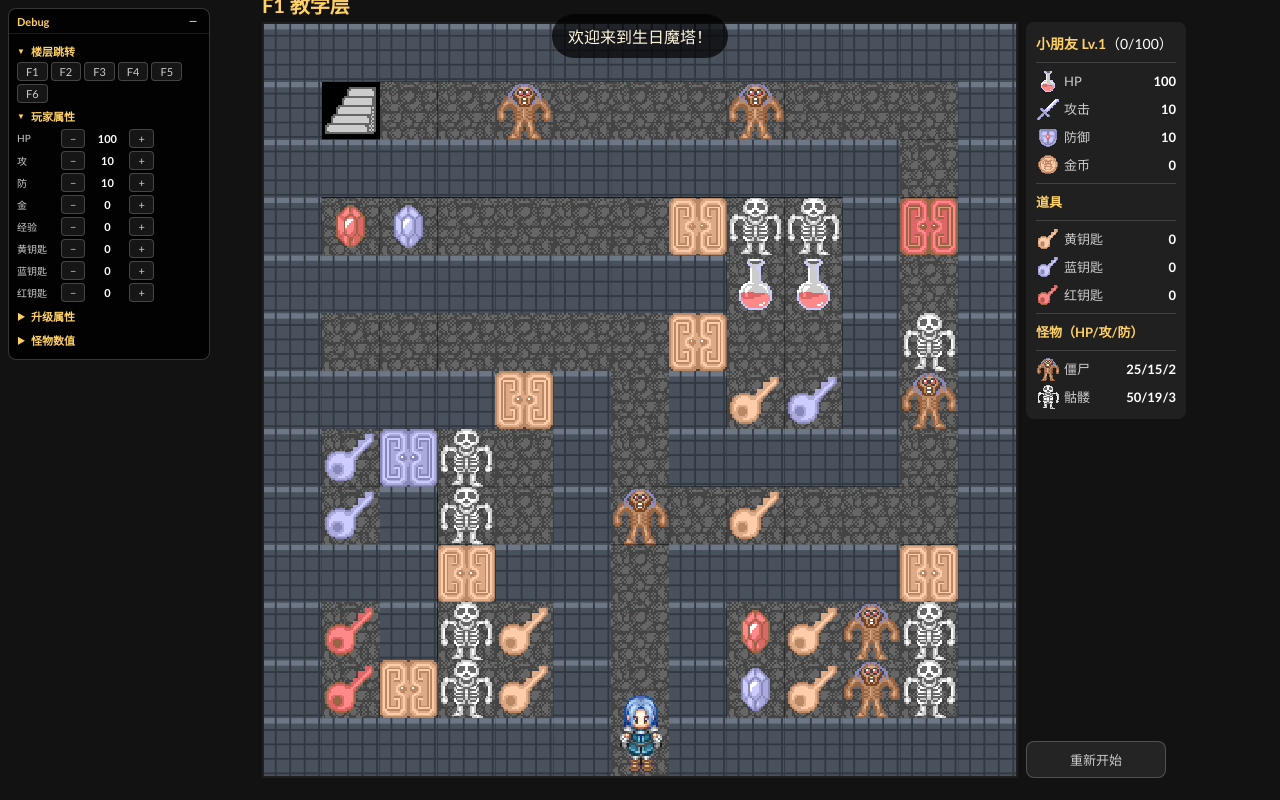
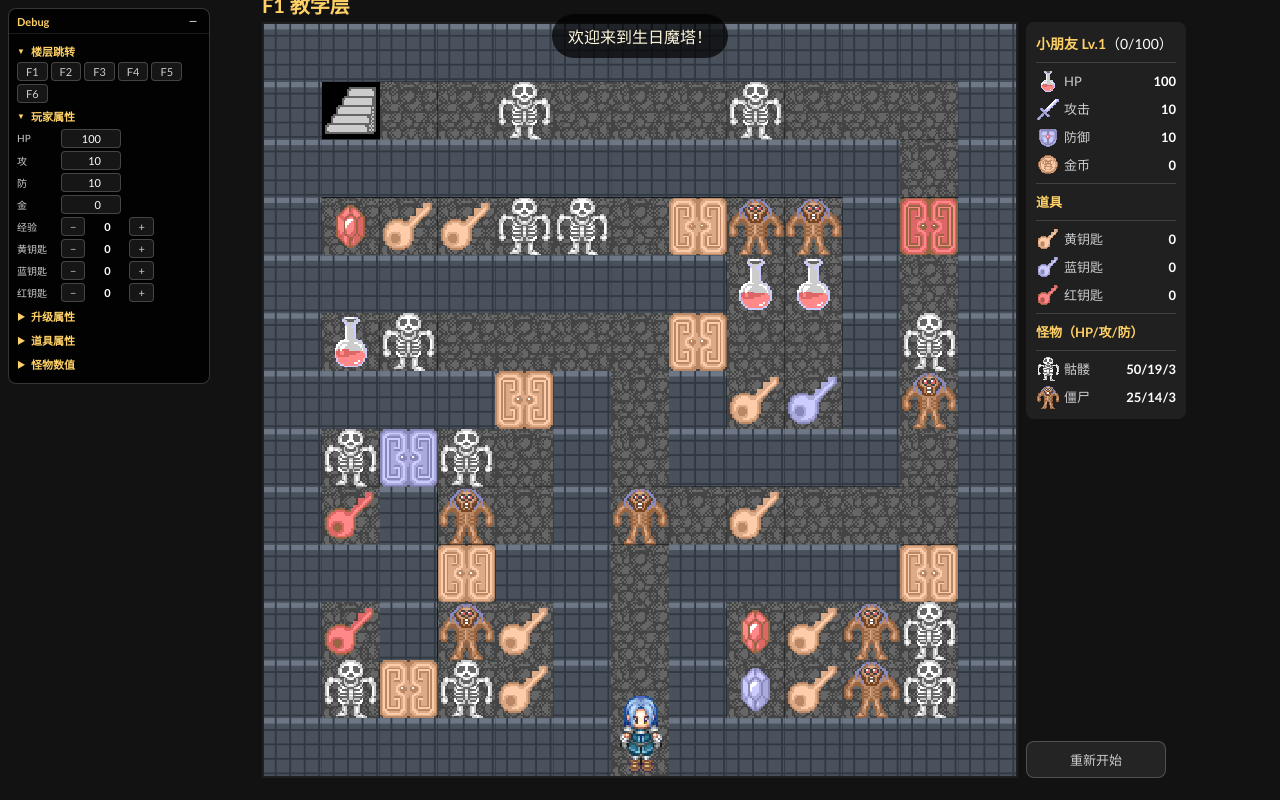
Before and after one commit to XiaoYingGee/birthday-tower, a website built with Vite: page index.html in a window 1280 px wide. Built offline with nearby package versions, Linux system fonts and the light colour scheme.

Commit message:
feat: L1/L2地图迭代、数值调优、debug优化、项目文档
- L1/L2 地图按用户设计更新
- 蝙蝠数值 75/31/10/10/14，僵尸 25/14/3，宝石+3
- 升级改为 HP+50 攻+2 防+2
- debug 面板：HP/攻/防/金改为 input 输入框，新增道具属性调整
- 新增 docs/DEV_GUIDE.md 项目开发指南

Co-Authored-By: Claude Opus 4 (1M context) <noreply@anthropic.com>

```diff
--- a/src/game/config.ts
+++ b/src/game/config.ts
@@ -30,8 +30,8 @@ export const CONFIG = {
   items: {
     redPotion: { hp: 50 },
     bluePotion: { hp: 150 },
-    redGem: { atk: 5 },
-    blueGem: { def: 5 },
+    redGem: { atk: 3 },
+    blueGem: { def: 3 },
     treasureMultiplier: 2,
   },
   shop: {
@@ -40,9 +40,9 @@ export const CONFIG = {
     def: { cost: 50, gain: 5 },
   },
   monsters: {
-    zombie: { name: '僵尸', hp: 25, atk: 15, def: 2, gold: 5, exp: 10 },
+    zombie: { name: '僵尸', hp: 25, atk: 14, def: 3, gold: 5, exp: 10 },
     skeleton: { name: '骷髅', hp: 50, atk: 19, def: 3, gold: 8, exp: 12 },
-    spider: { name: '蝙蝠', hp: 70, atk: 22, def: 8, gold: 15, exp: 25 },
+    spider: { name: '蝙蝠', hp: 75, atk: 31, def: 10, gold: 10, exp: 14 },
     creeper: { name: '棕巫师', hp: 100, atk: 28, def: 12, gold: 20, exp: 35 },
     enderman: { name: '暗黑骑士', hp: 150, atk: 36, def: 16, gold: 30, exp: 50 },
     wither: { name: '龙王', hp: 1500, atk: 120, def: 55, gold: 0, exp: 0 },
--- a/src/game/debug.ts
+++ b/src/game/debug.ts
@@ -90,14 +90,36 @@ export function createDebugPanel(engine: GameEngine): void {
     { key: 'blueKeys', label: '蓝钥匙' },
     { key: 'redKeys', label: '红钥匙' },
   ];
-  const playerValEls: { key: string; el: HTMLElement }[] = [];
+  const inputKeys = new Set(['hp', 'atk', 'def', 'gold']);
+  const playerSyncEls: { key: string; el: HTMLElement; isInput: boolean }[] = [];
   for (const f of playerFields) {
+    if (inputKeys.has(f.key)) {
+      const row = document.createElement('div');
+      row.className = 'debug-row';
+      const lbl = document.createElement('span');
+      lbl.className = 'debug-label';
+      lbl.textContent = f.label;
+      const input = document.createElement('input');
+      input.type = 'number';
+      input.className = 'debug-input';
+      input.value = '0';
+      input.addEventListener('focus', () => { input.value = ''; });
+      input.addEventListener('change', () => {
+        const val = parseInt(input.value, 10);
+        if (!isNaN(val)) engine.debugSetPlayer(f.key, Math.max(0, val));
+      });
+      input.addEventListener('keydown', (e) => { e.stopPropagation(); });
+      row.append(lbl, input);
+      playerSyncEls.push({ key: f.key, el: input, isInput: true });
+      player.content.appendChild(row);
+    } else {
       const { row, valEl } = makeRow(f.label, 0,
         () => engine.debugAdjustPlayer(f.key, -1),
         () => engine.debugAdjustPlayer(f.key, 1),
       );
-    playerValEls.push({ key: f.key, el: valEl });
+      playerSyncEls.push({ key: f.key, el: valEl, isInput: false });
       player.content.appendChild(row);
+    }
   }
   body.appendChild(player.wrapper);
 
@@ -117,6 +139,23 @@ export function createDebugPanel(engine: GameEngine): void {
     lvUp.content.appendChild(row);
   }
   body.appendChild(lvUp.wrapper);
+
+  // --- Items ---
+  const items = makeSection('道具属性', true);
+  const itemFields: { label: string; get: () => number; set: (v: number) => void }[] = [
+    { label: '红药水HP', get: () => CONFIG.items.redPotion.hp, set: (v) => { CONFIG.items.redPotion.hp = v; } },
+    { label: '蓝药水HP', get: () => CONFIG.items.bluePotion.hp, set: (v) => { CONFIG.items.bluePotion.hp = v; } },
+    { label: '红宝石攻', get: () => CONFIG.items.redGem.atk, set: (v) => { CONFIG.items.redGem.atk = v; } },
+    { label: '蓝宝石防', get: () => CONFIG.items.blueGem.def, set: (v) => { CONFIG.items.blueGem.def = v; } },
+  ];
+  for (const f of itemFields) {
+    const { row, valEl } = makeRow(f.label, f.get(),
+      () => { f.set(Math.max(1, f.get() - 1)); valEl.textContent = String(f.get()); },
+      () => { f.set(f.get() + 1); valEl.textContent = String(f.get()); },
+    );
+    items.content.appendChild(row);
+  }
+  body.appendChild(items.wrapper);
 
   // --- Monsters ---
   const monsters = makeSection('怪物数值', true);
@@ -143,8 +182,15 @@ export function createDebugPanel(engine: GameEngine): void {
   setInterval(() => {
     const p = engine.debugGetPlayer();
     if (!p) return;
-    for (const { key, el } of playerValEls) {
+    for (const { key, el, isInput } of playerSyncEls) {
+      if (isInput) {
+        const input = el as HTMLInputElement;
+        if (document.activeElement !== input) {
+          input.value = String((p as any)[key]);
+        }
+      } else {
         el.textContent = String((p as any)[key]);
+      }
     }
   }, 200);
 }
--- a/src/game/engine.ts
+++ b/src/game/engine.ts
@@ -706,6 +706,13 @@ export class GameEngine {
     }
   }
 
+  debugSetPlayer(key: string, value: number): void {
+    const p = this.player as any;
+    if (typeof p[key] === 'number') {
+      p[key] = value;
+    }
+  }
+
   debugAdjustMonster(id: string, stat: 'hp' | 'atk' | 'def' | 'gold' | 'exp', delta: number): void {
     const m = CONFIG.monsters[id as keyof typeof CONFIG.monsters];
     if (m) {
--- a/src/game/floors.ts
+++ b/src/game/floors.ts
@@ -3,32 +3,32 @@ import { cloneFloor, parseFloor, type FloorDefinition } from './floor';
 const FLOOR_DATA: FloorDefinition[] = [
   parseFloor(1, '教学层', [
     '#############',
-    '#U!.Z...Z...#',
+    '#U!.K...K...#',
     '###########.#',
-    '#ad....YKK#R#',
+    '#ayyKK.YZZ#R#',
     '########hh#.#',
-    '#......Y..#K#',
+    '#hK....Y..#K#',
     '####Y#.#yb#Z#',
-    '#bBK.#.####.#',
-    '#b#K.#Z.y...#',
+    '#KBK.#.####.#',
+    '#r#Z.#Z.y...#',
     '###Y##.####Y#',
-    '#r#Ky#.#ayZK#',
-    '#rYKy#.#dyZK#',
+    '#r#Zy#.#ayZK#',
+    '#KYKy#.#dyZK#',
     '######@######',
   ]),
   parseFloor(2, '白骨回廊', [
     '#############',
-    '#D@....Z....#',
+    '#D@....F....#',
     '###########.#',
     '#bbK#.#Kaa#.#',
     '#yyKY.YKdd#Y#',
-    '#####Z#####.#',
-    '#.......Z...#',
+    '#####K#####.#',
+    '#.......K...#',
     '#.##Y##Y#B#R#',
-    '#K#ZZZ#K#K#Z#',
-    '#K#ZHZ#d#a#T#',
+    '#K#FFF#K#K#Z#',
+    '#F#rhy#d#a#T#',
     '#K###########',
-    '#..h.B..F.!U#',
+    '#.h.F.K.F.!U#',
     '#############',
   ]),
   parseFloor(3, '商人之厅', [
--- a/src/styles.css
+++ b/src/styles.css
@@ -600,6 +600,23 @@ canvas {
   font-size: 11px;
 }
 
+.debug-input {
+  width: 50px;
+  padding: 2px 4px;
+  border: 1px solid rgba(255,255,255,0.2);
+  border-radius: 4px;
+  background: rgba(255,255,255,0.08);
+  color: #fff;
+  font: inherit;
+  font-size: 11px;
+  text-align: right;
+}
+
+.debug-input:focus {
+  outline: none;
+  border-color: #ffd166;
+}
+
 .debug-monster-block {
   margin-bottom: 4px;
   padding-bottom: 4px;
```
Also changed, not shown: docs/DEV_GUIDE.md (added, +107 -0 lines), docs/level/L1.txt (+4 -4 lines), docs/level/L2.txt (+6 -6 lines). Lines whose indentation alone changed are shown as unchanged.
